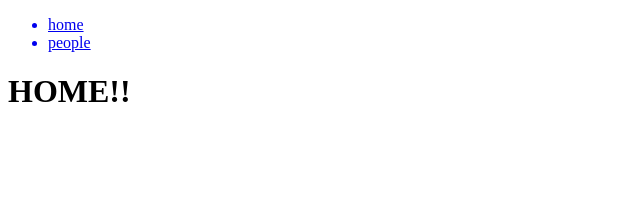
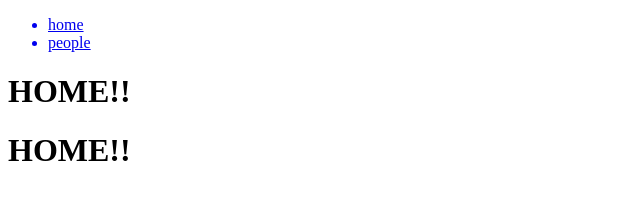
Before and after one commit to fraserisland/serverlessyo, a Gatsby site: page / in a window 1280 px wide. Shown: the whole page, without its empty margins (0-640 px from the left). Built offline with nearby package versions, Linux system fonts and the light colour scheme; Gatsby itself is replaced by a stand-in of ours.

Commit message:
2: merge master

```diff
--- a/src/pages/index.js
+++ b/src/pages/index.js
@@ -5,6 +5,7 @@ import Header from '../components/header'
 const IndexPage = () => (
   <Layout>
     <Header title="HOME!!"/>
+    <Header title="HOME!!"/>
   </Layout>
 )
 
```
